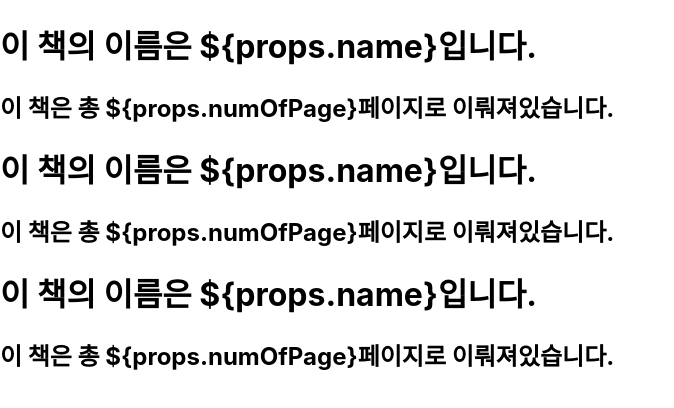
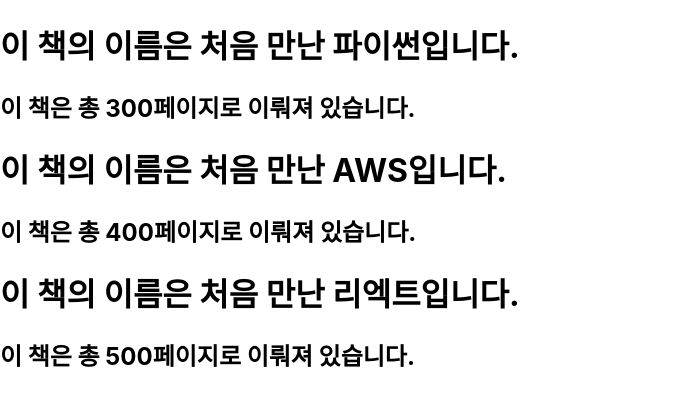
Before and after one commit to asitwas729/23-React1, a React (Create React App) app: page / in a window 1280 px wide. Shown: the top 408 px of the page, without its empty margins (0-674 px from the left). Built offline with nearby package versions, Linux system fonts and the light colour scheme.

Commit message:
CHAPTER_03  실습 업로드

```diff
--- a/src/chapter_03/Book.jsx
+++ b/src/chapter_03/Book.jsx
@@ -1,12 +1,12 @@
 import React from "react";
 
-function Book(props){
+function Book(props) {
   return (
     <div>
-      <h1>{'이 책의 이름은 ${props.name}입니다.'}</h1>
-      <h2>{'이 책은 총 ${props.numOfPage}페이지로 이뤄져있습니다.'}</h2>
+      <h1>{`이 책의 이름은 ${props.name}입니다.`}</h1>
+      <h2>{`이 책은 총 ${props.numOfPage}페이지로 이뤄져 있습니다.`}</h2>
     </div>
-  )
+  );
 }
 
 export default Book;
--- a/src/chapter_03/Library.jsx
+++ b/src/chapter_03/Library.jsx
@@ -1,15 +1,14 @@
-import { func } from "prop-types";
 import React from "react";
 import Book from "./Book";
 
-function Library(props){
-  return(
+function Library(props) {
+  return (
     <div>
-      <Book name = "처음 만난 파이썬" numOfPage = {300}></Book>
-      <Book name = "처음 만난 AWS" numOfPage = {400}></Book>
-      <Book name = "처음 만난 리액트" numOfPage = {500}></Book>
+      <Book name="처음 만난 파이썬" numOfPage={300} />
+      <Book name="처음 만난 AWS" numOfPage={400} />
+      <Book name="처음 만난 리엑트" numOfPage={500} />
     </div>
-  )
+  );
 }
 
 export default Library;
```
